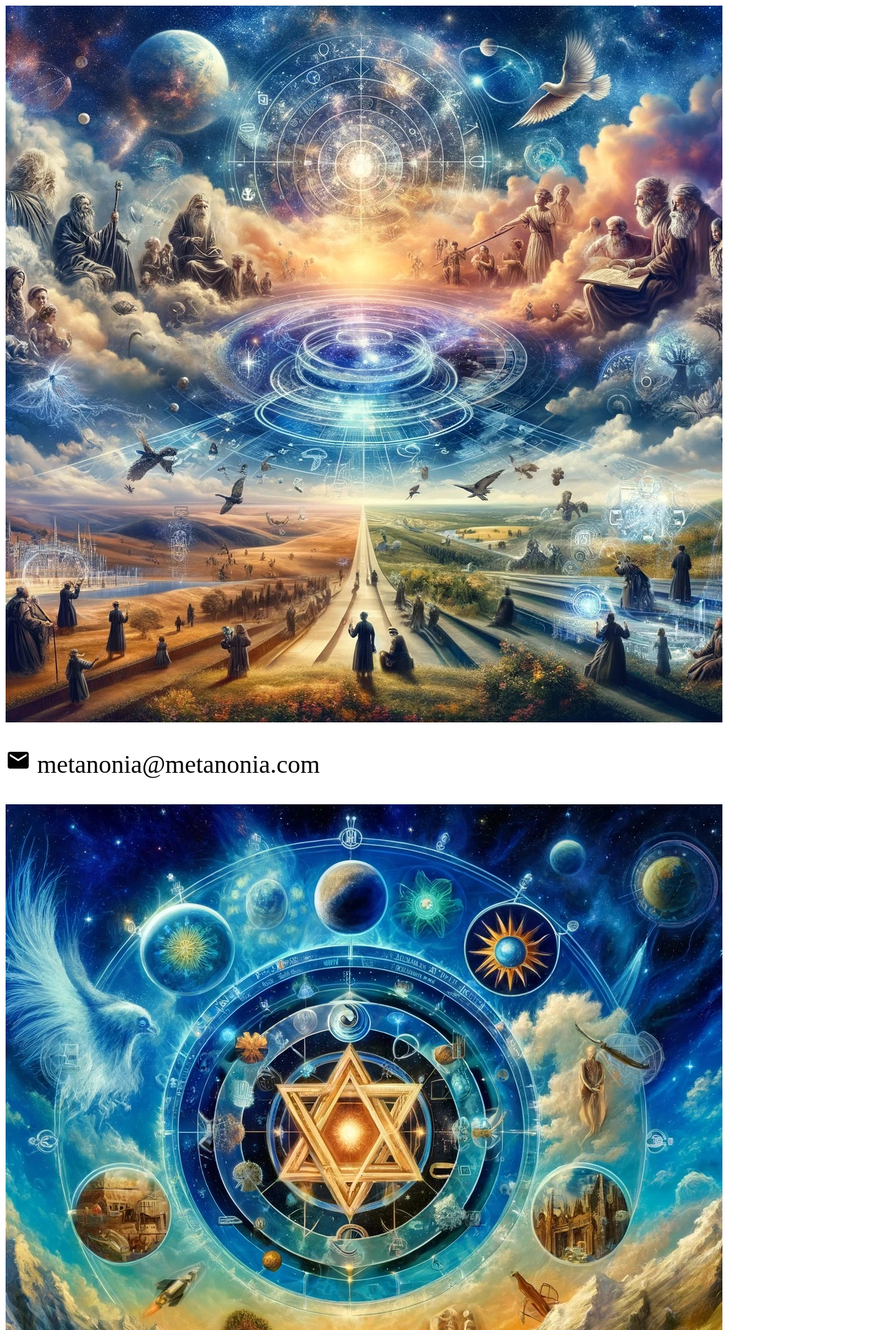
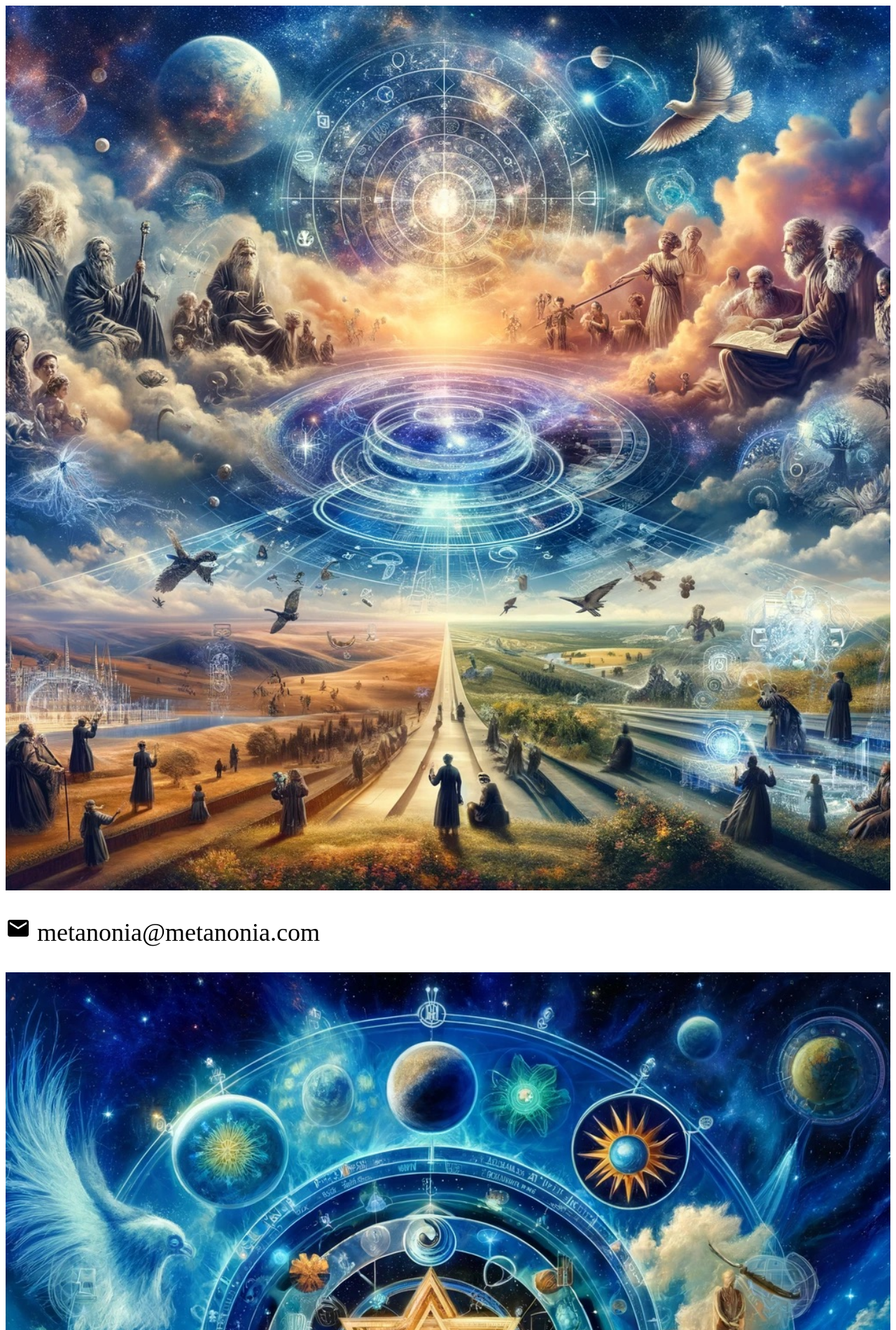
Before and after one commit to metanonia/metanoia.github.io, a plain HTML site: page index.html in a window 1280 px wide. Shown: the top 1900 px of the page at 70% size. Drawn offline with Linux system fonts and the light colour scheme.

Commit message:
background size

```diff
--- a/index.html
+++ b/index.html
@@ -15,13 +15,13 @@
 </HEAD>
 <BODY>
 <div>
-    <img src="./images/background.jpeg">
+    <img src="./images/background.jpeg" width="100%">
 </div>
 <div>
     <p style="font-size:36px"><a href="mailto:metanonia@metanonia.com"><i class="material-icons" style="font-size:36px">email</i> metanonia@metanonia.com</a></p>
 </div>
 <div>
-    <img src="./images/background2.jpeg">
+    <img src="./images/background2.jpeg"  width="100%">
 </div>
 </BODY>
 </HTML>
```
